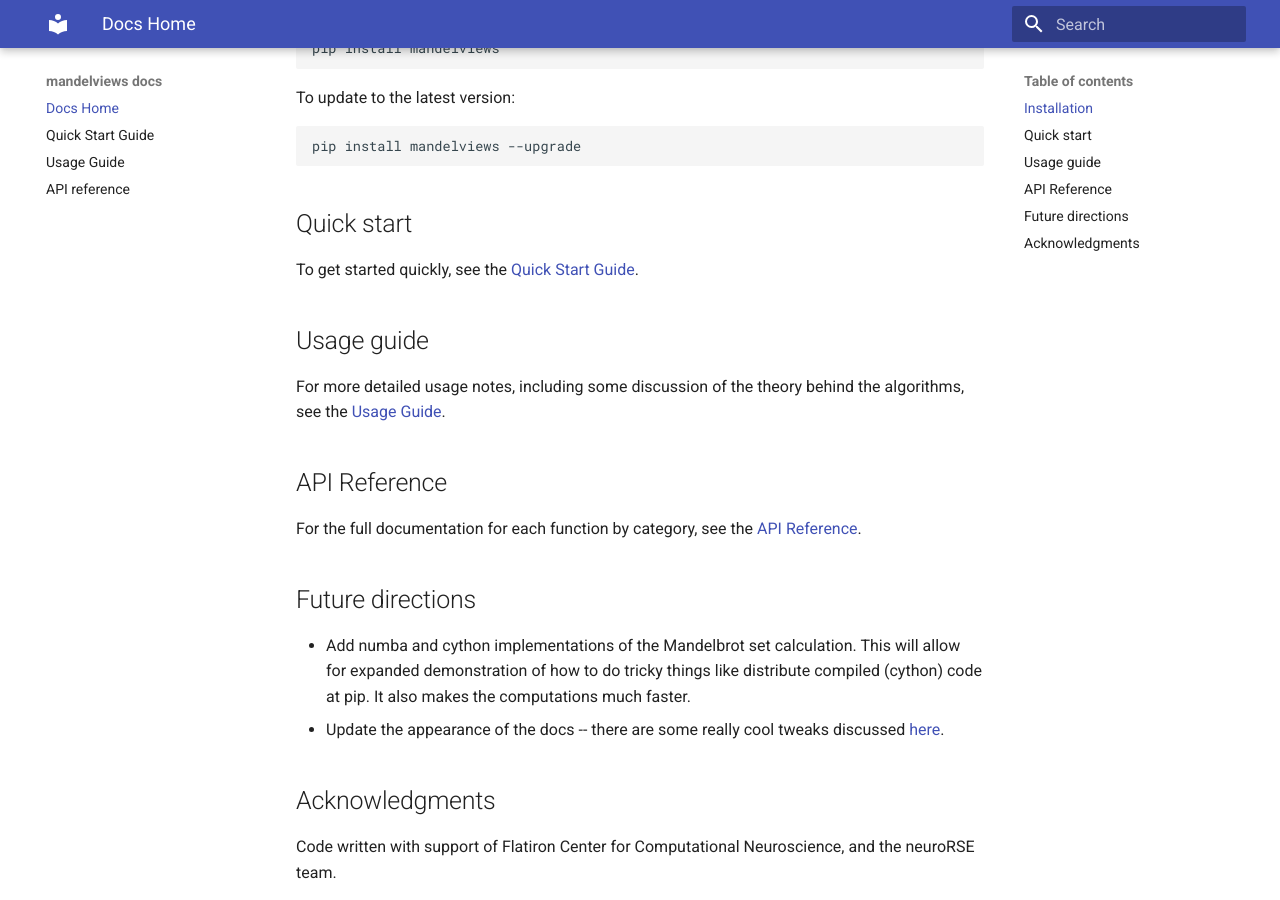
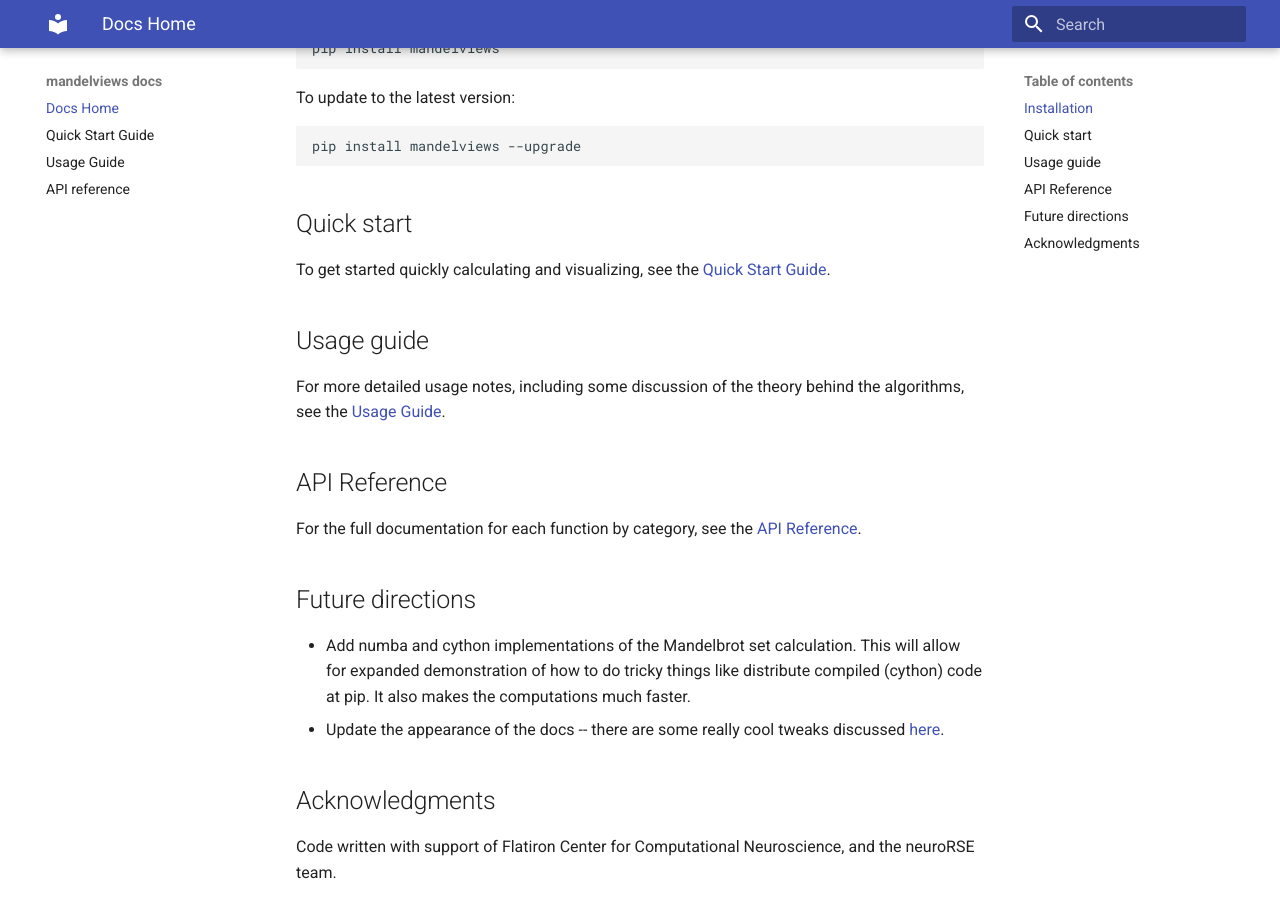
Before and after one commit to EricThomson/mandelviews, an MkDocs documentation site: the page built from docs/index.md, in a window 1280 px wide and 900 px high, scrolled down 458 px. Built offline with MkDocs 1.6.1 and Material for MkDocs 9.7.7, drawn with Linux system fonts in a browser that asks for light colours.

Commit message:
updated docs home

```diff
--- a/docs/index.md
+++ b/docs/index.md
@@ -15,7 +15,7 @@ To update to the latest version:
     pip install mandelviews --upgrade
 
 ## Quick start
-To get started quickly, see the [Quick Start Guide](quick_start.md).
+To get started quickly calculating and visualizing, see the [Quick Start Guide](quick_start.md).
 
 ## Usage guide
 For more detailed usage notes, including some discussion of the theory behind the algorithms, see the [Usage Guide](usage_guide.md).
```
